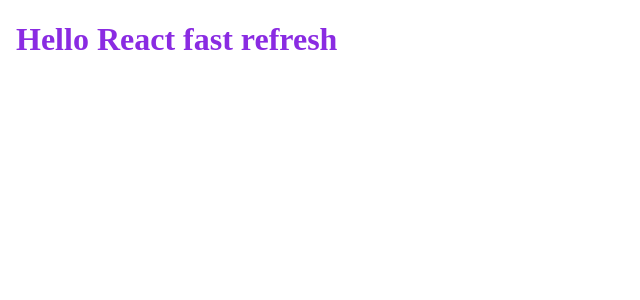
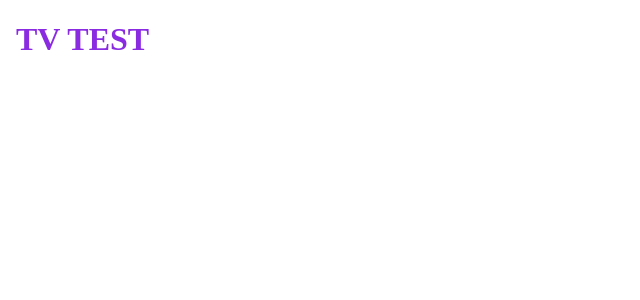
Before and after one commit to imjorgemor/tvtest, a React app: page / in a window 1280 px wide. Shown: the top 300 px of the page, without its empty margins (0-640 px from the left). Built offline with nearby package versions, Linux system fonts and the light colour scheme.

Commit message:
Update webpack config

```diff
--- a/src/App.tsx
+++ b/src/App.tsx
@@ -2,6 +2,6 @@ import React from 'react';
 
 export const App = () => {
     return (
-        <h1 className='title'>Hello React fast refresh</h1>
+        <h1 className='title'>TV TEST</h1>
     )
 }
--- a/webpack.config.js
+++ b/webpack.config.js
@@ -5,7 +5,7 @@ module.exports = {
     mode: "development",
     entry: './src/Index.tsx',
     output: {
-        path: path.resolve(__dirname, './public'),
+        path: path.resolve(__dirname, './dist'),
         filename: 'bundle.js'
     },
     devServer: {
```
